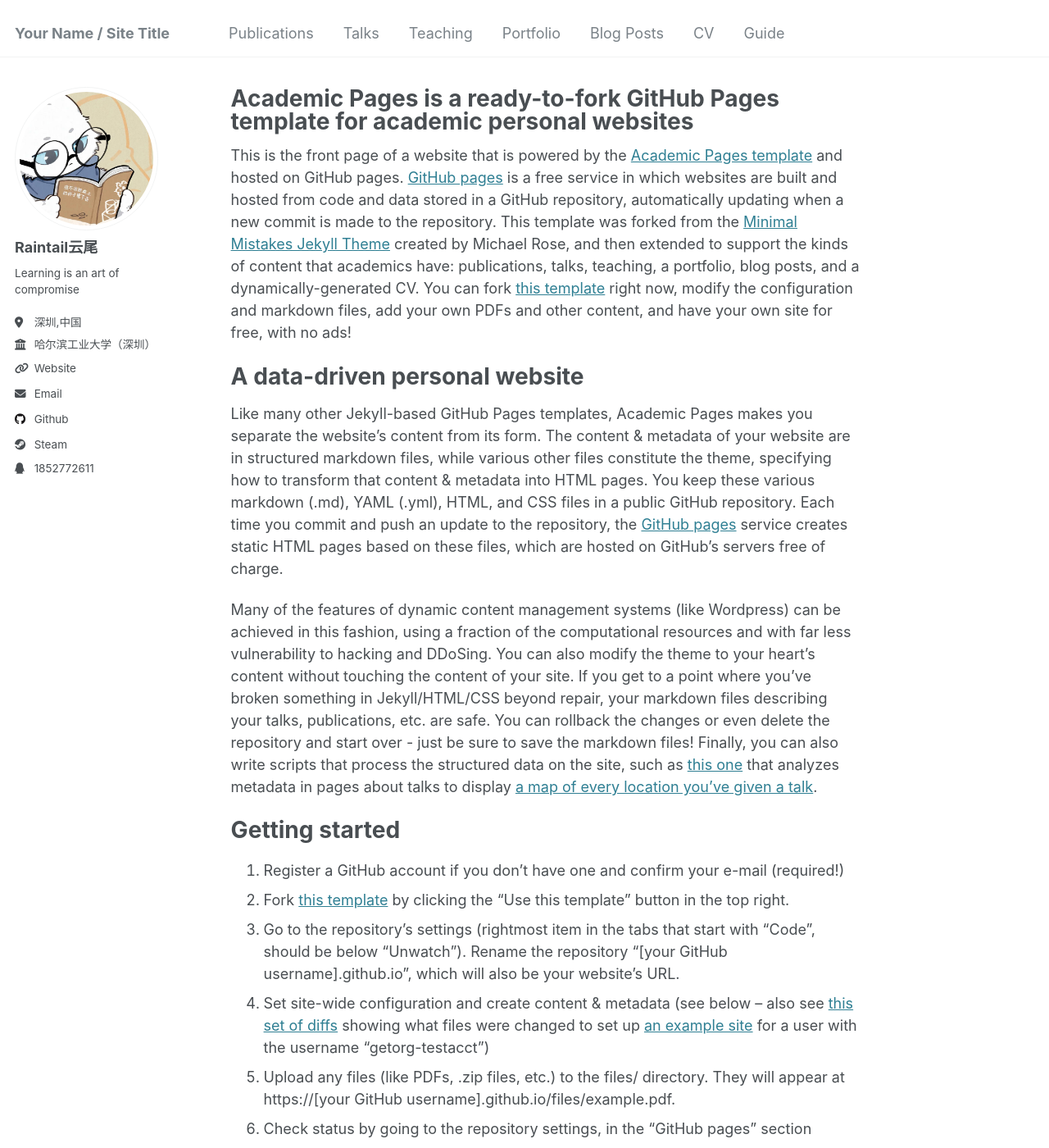
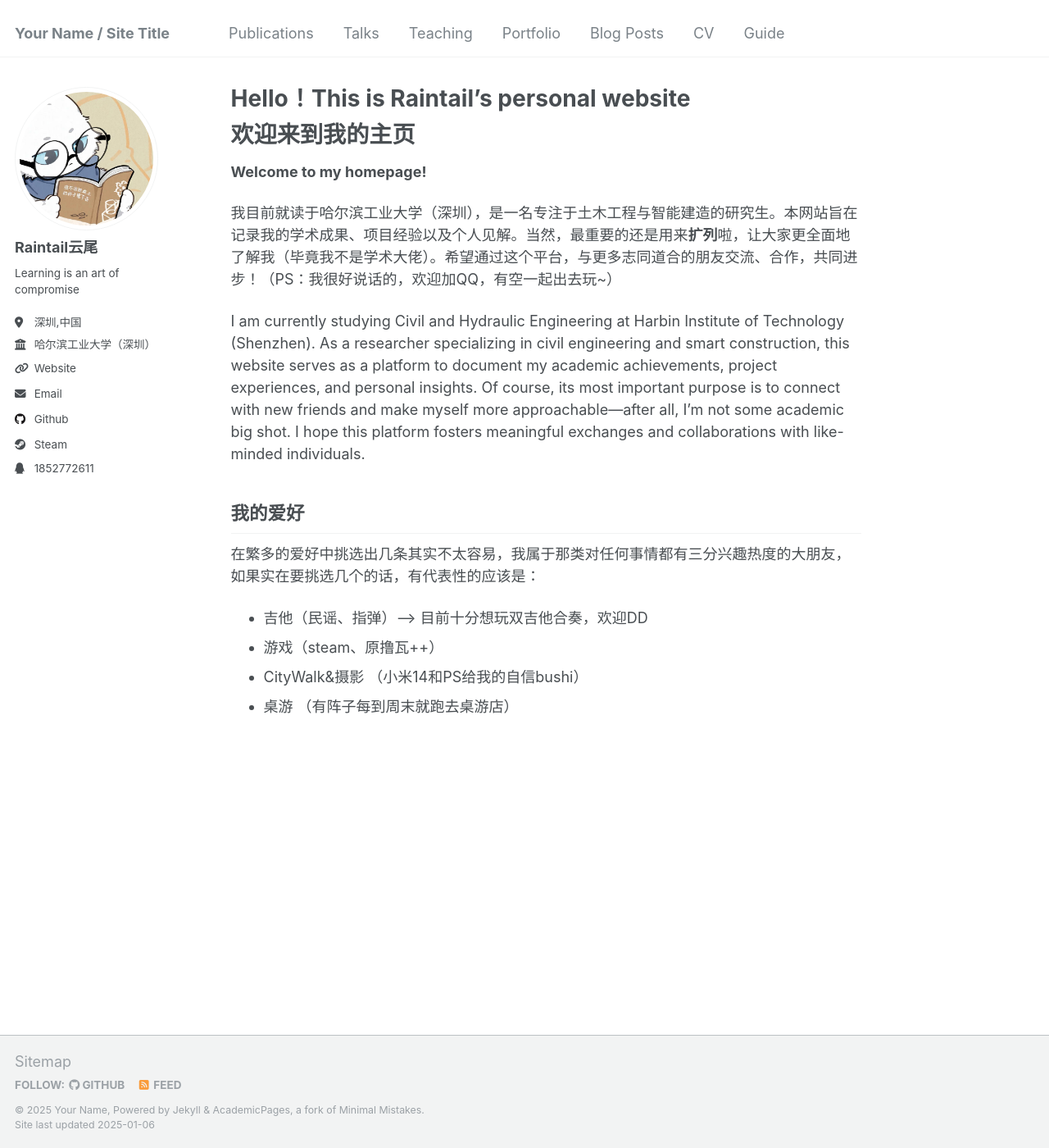
Before and after one commit to Rainbow-cocktail/Raintail-homepage, a Jekyll site: the page built from _pages/about.md, in a window 1280 px wide and 1400 px high. Shown: the whole window at 82% size. Built offline with Jekyll 4.4.1, drawn with Linux system fonts in a browser that asks for light colours; some of the changed text lies outside the part shown.

Commit message:
Update about.md

```diff
--- a/_pages/about.md
+++ b/_pages/about.md
@@ -1,59 +1,23 @@
 ---
 permalink: /
-title: "Academic Pages is a ready-to-fork GitHub Pages template for academic personal websites"
+title: "Hello！This is Raintail's personal website"
 author_profile: true
 redirect_from:
   - /about/
   - /about.html
 ---
 
-This is the front page of a website that is powered by the [Academic Pages template](https://github.com/academicpages/academicpages.github.io) and hosted on GitHub pages. [GitHub pages](https://pages.github.com) is a free service in which websites are built and hosted from code and data stored in a GitHub repository, automatically updating when a new commit is made to the repository. This template was forked from the [Minimal Mistakes Jekyll Theme](https://mmistakes.github.io/minimal-mistakes/) created by Michael Rose, and then extended to support the kinds of content that academics have: publications, talks, teaching, a portfolio, blog posts, and a dynamically-generated CV. You can fork [this template](https://github.com/academicpages/academicpages.github.io) right now, modify the configuration and markdown files, add your own PDFs and other content, and have your own site for free, with no ads!
+# 欢迎来到我的主页
+**Welcome to my homepage!**
 
-A data-driven personal website
-======
-Like many other Jekyll-based GitHub Pages templates, Academic Pages makes you separate the website's content from its form. The content & metadata of your website are in structured markdown files, while various other files constitute the theme, specifying how to transform that content & metadata into HTML pages. You keep these various markdown (.md), YAML (.yml), HTML, and CSS files in a public GitHub repository. Each time you commit and push an update to the repository, the [GitHub pages](https://pages.github.com/) service creates static HTML pages based on these files, which are hosted on GitHub's servers free of charge.
+我目前就读于哈尔滨工业大学（深圳），是一名专注于土木工程与智能建造的研究生。本网站旨在记录我的学术成果、项目经验以及个人见解。当然，最重要的还是用来**扩列**啦，让大家更全面地了解我（毕竟我不是学术大佬）。希望通过这个平台，与更多志同道合的朋友交流、合作，共同进步！（PS：我很好说话的，欢迎加QQ，有空一起出去玩~）
 
-Many of the features of dynamic content management systems (like Wordpress) can be achieved in this fashion, using a fraction of the computational resources and with far less vulnerability to hacking and DDoSing. You can also modify the theme to your heart's content without touching the content of your site. If you get to a point where you've broken something in Jekyll/HTML/CSS beyond repair, your markdown files describing your talks, publications, etc. are safe. You can rollback the changes or even delete the repository and start over - just be sure to save the markdown files! Finally, you can also write scripts that process the structured data on the site, such as [this one](https://github.com/academicpages/academicpages.github.io/blob/master/talkmap.ipynb) that analyzes metadata in pages about talks to display [a map of every location you've given a talk](https://academicpages.github.io/talkmap.html).
+I am currently studying Civil and Hydraulic Engineering at Harbin Institute of Technology (Shenzhen). As a researcher specializing in civil engineering and smart construction, this website serves as a platform to document my academic achievements, project experiences, and personal insights. Of course, its most important purpose is to connect with new friends and make myself more approachable—after all, I'm not some academic big shot. I hope this platform fosters meaningful exchanges and collaborations with like-minded individuals.
 
-Getting started
-======
-1. Register a GitHub account if you don't have one and confirm your e-mail (required!)
-1. Fork [this template](https://github.com/academicpages/academicpages.github.io) by clicking the "Use this template" button in the top right.
-1. Go to the repository's settings (rightmost item in the tabs that start with "Code", should be below "Unwatch"). Rename the repository "[your GitHub username].github.io", which will also be your website's URL.
-1. Set site-wide configuration and create content & metadata (see below -- also see [this set of diffs](http://archive.is/3TPas) showing what files were changed to set up [an example site](https://getorg-testacct.github.io) for a user with the username "getorg-testacct")
-1. Upload any files (like PDFs, .zip files, etc.) to the files/ directory. They will appear at https://[your GitHub username].github.io/files/example.pdf.
-1. Check status by going to the repository settings, in the "GitHub pages" section
+## 我的爱好
 
-Site-wide configuration
-------
-The main configuration file for the site is in the base directory in [_config.yml](https://github.com/academicpages/academicpages.github.io/blob/master/_config.yml), which defines the content in the sidebars and other site-wide features. You will need to replace the default variables with ones about yourself and your site's github repository. The configuration file for the top menu is in [_data/navigation.yml](https://github.com/academicpages/academicpages.github.io/blob/master/_data/navigation.yml). For example, if you don't have a portfolio or blog posts, you can remove those items from that navigation.yml file to remove them from the header.
-
-Create content & metadata
-------
-For site content, there is one markdown file for each type of content, which are stored in directories like _publications, _talks, _posts, _teaching, or _pages. For example, each talk is a markdown file in the [_talks directory](https://github.com/academicpages/academicpages.github.io/tree/master/_talks). At the top of each markdown file is structured data in YAML about the talk, which the theme will parse to do lots of cool stuff. The same structured data about a talk is used to generate the list of talks on the [Talks page](https://academicpages.github.io/talks), each [individual page](https://academicpages.github.io/talks/2012-03-01-talk-1) for specific talks, the talks section for the [CV page](https://academicpages.github.io/cv), and the [map of places you've given a talk](https://academicpages.github.io/talkmap.html) (if you run this [python file](https://github.com/academicpages/academicpages.github.io/blob/master/talkmap.py) or [Jupyter notebook](https://github.com/academicpages/academicpages.github.io/blob/master/talkmap.ipynb), which creates the HTML for the map based on the contents of the _talks directory).
-
-**Markdown generator**
-
-The repository includes [a set of Jupyter notebooks](https://github.com/academicpages/academicpages.github.io/tree/master/markdown_generator
-) that converts a CSV containing structured data about talks or presentations into individual markdown files that will be properly formatted for the Academic Pages template. The sample CSVs in that directory are the ones I used to create my own personal website at stuartgeiger.com. My usual workflow is that I keep a spreadsheet of my publications and talks, then run the code in these notebooks to generate the markdown files, then commit and push them to the GitHub repository.
-
-How to edit your site's GitHub repository
-------
-Many people use a git client to create files on their local computer and then push them to GitHub's servers. If you are not familiar with git, you can directly edit these configuration and markdown files directly in the github.com interface. Navigate to a file (like [this one](https://github.com/academicpages/academicpages.github.io/blob/master/_talks/2012-03-01-talk-1.md) and click the pencil icon in the top right of the content preview (to the right of the "Raw | Blame | History" buttons). You can delete a file by clicking the trashcan icon to the right of the pencil icon. You can also create new files or upload files by navigating to a directory and clicking the "Create new file" or "Upload files" buttons.
-
-Example: editing a markdown file for a talk
-![Editing a markdown file for a talk](/images/editing-talk.png)
-
-For more info
-------
-More info about configuring Academic Pages can be found in [the guide](https://academicpages.github.io/markdown/), the [growing wiki](https://github.com/academicpages/academicpages.github.io/wiki), and you can always [ask a question on GitHub](https://github.com/academicpages/academicpages.github.io/discussions). The [guides for the Minimal Mistakes theme](https://mmistakes.github.io/minimal-mistakes/docs/configuration/) (which this theme was forked from) might also be helpful.
-
-
-# Hello?
-this is a test
-
-## heel
-
-### hello
-
-#### hello
+在繁多的爱好中挑选出几条其实不太容易，我属于那类对任何事情都有三分兴趣热度的大朋友，如果实在要挑选几个的话，有代表性的应该是：
+- 吉他（民谣、指弹）--> 目前十分想玩双吉他合奏，欢迎DD
+- 游戏（steam、原撸瓦++）
+- CityWalk&摄影 （小米14和PS给我的自信bushi）
+- 桌游 （有阵子每到周末就跑去桌游店）
```
